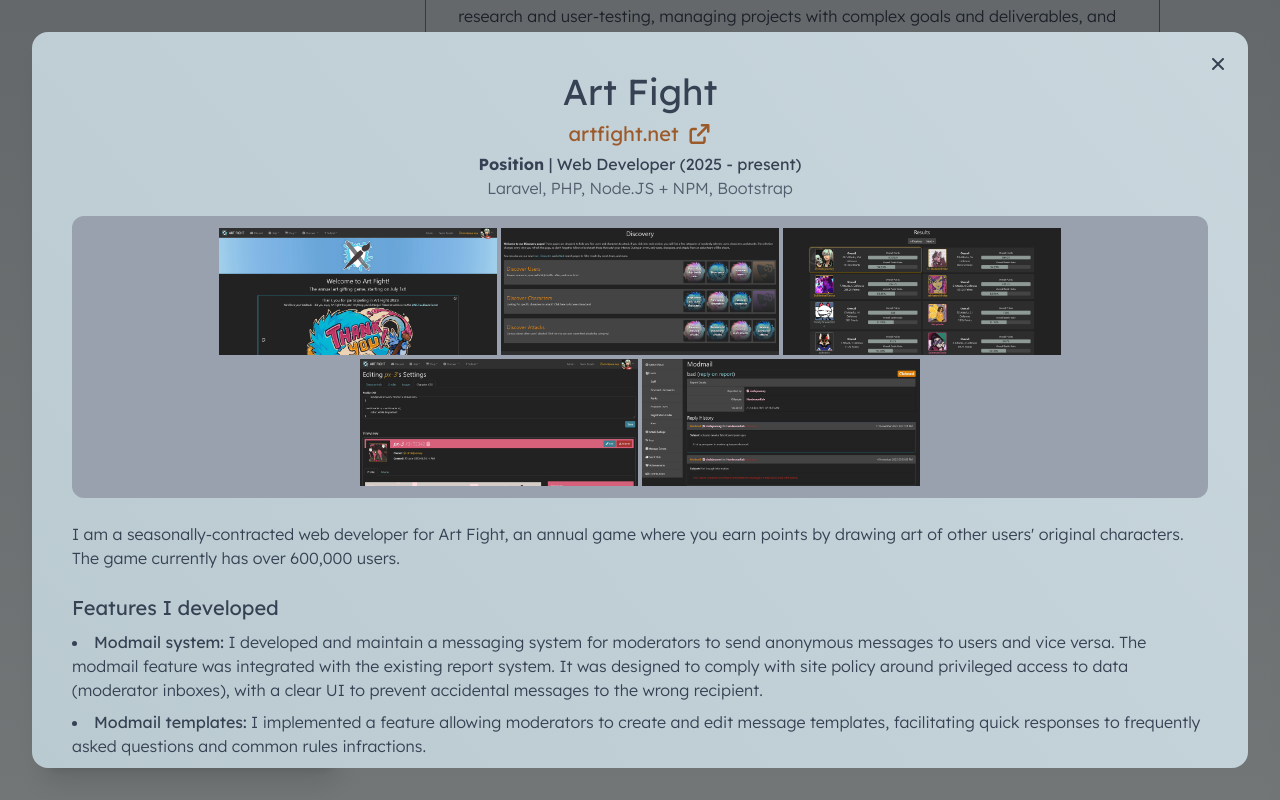
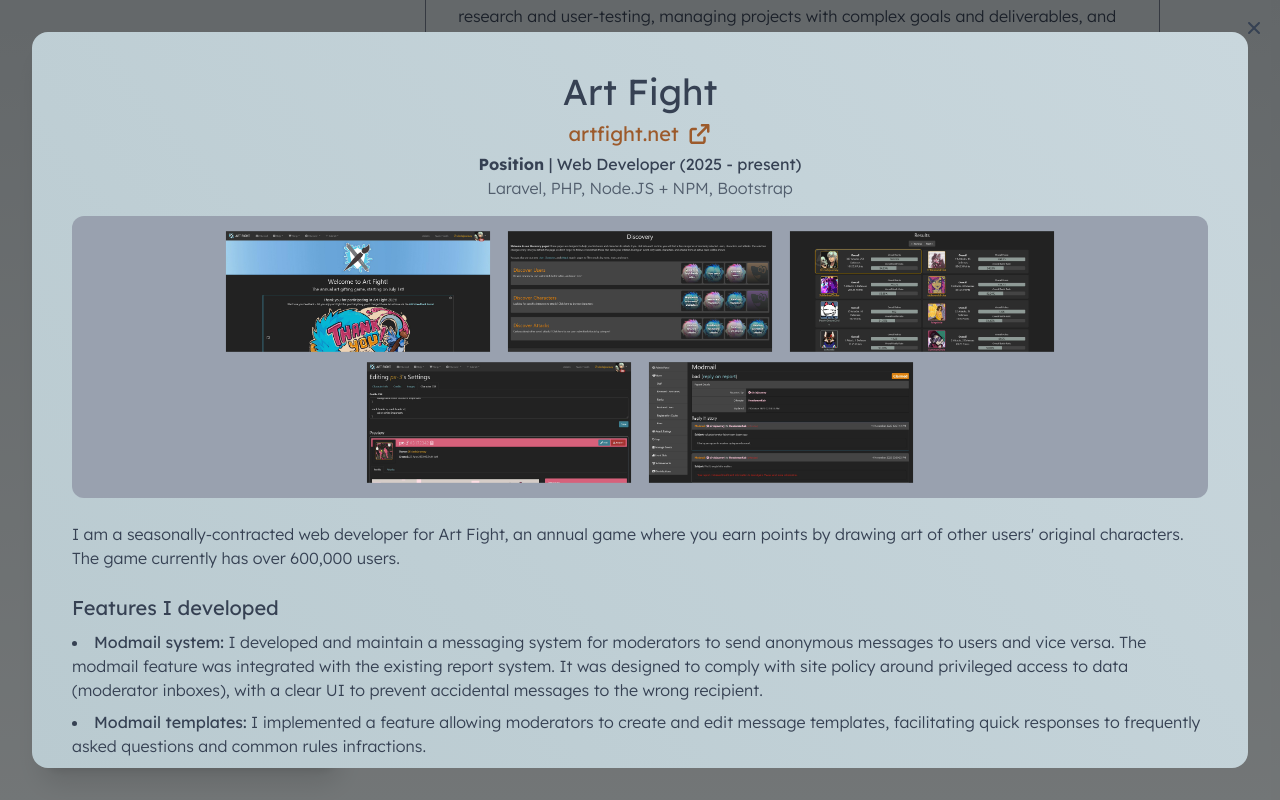
Before and after one commit to circlejourney/web-portfolio, a Next.js app: page / in a window 1280 px wide. Both pictures are taken after a click on the link 792 px from the left and 399 px from the top of the page. Built offline with nearby package versions, Linux system fonts and the light colour scheme.

Commit message:
Allow customising modal appearance with props

```diff
--- a/src/components/Gallery.tsx
+++ b/src/components/Gallery.tsx
@@ -7,7 +7,10 @@ export default function Gallery({images, setViewingImage}: {
 }) {
     return (<div className="flex flex-col md:flex-row flex-wrap justify-center gap-1 p-3 bg-gray-400 dark:bg-gray-600 rounded-xl">
         {images.map(
-            image => <button className="md:basis-1/4 cursor-pointer" key={image.src} onClick={(e)=>setViewingImage(image)}><Image src={image.src} alt={image.alt} width={500} height={350} /></button>
+            image =>
+                <button className="md:basis-1/4 box-border cursor-pointer" key={image.src} onClick={(e)=>setViewingImage(image)}>
+                    <Image className="scale-95 hover:scale-100 transition-transform" src={image.src} alt={image.alt} width={500} height={350} />
+                </button>
         )}
     </div>)
 }
--- a/src/components/Modal.tsx
+++ b/src/components/Modal.tsx
@@ -15,7 +15,7 @@ export default function Modal({open, children, closeCallback, edgePadding="8", b
         <div className={`fixed left-0 px-${edgePadding} w-screen transition-all duration-400 ${open ? `h-screen py-${edgePadding} top-0` : "h-0 p-0 top-1/2"}`}>
             <div className={`${backgroundClass} rounded-2xl overflow-y-auto w-full px-10 ${open ? "h-full py-10" : "h-0"} relative transition-all duration-400`}>
                 {open ?
-                    (<button onClick={()=>closeCallback(null)} className="absolute top-5 right-5 cursor-pointer">
+                    (<button onClick={()=>closeCallback(null)} className="fixed top-4 right-4 cursor-pointer">
                         <FontAwesomeIcon icon={faTimes}/>
                     </button>)
                     : null}
```
